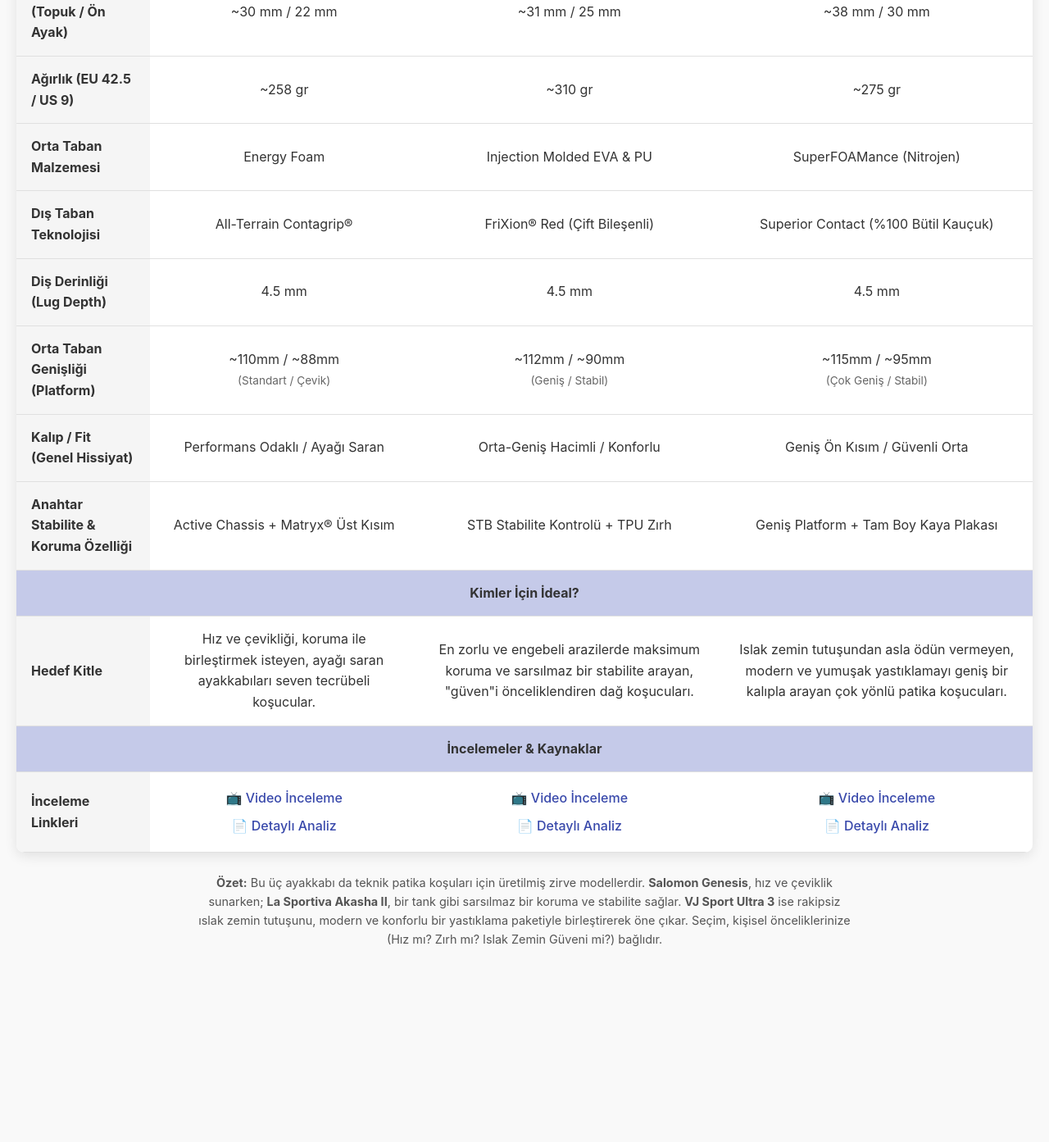
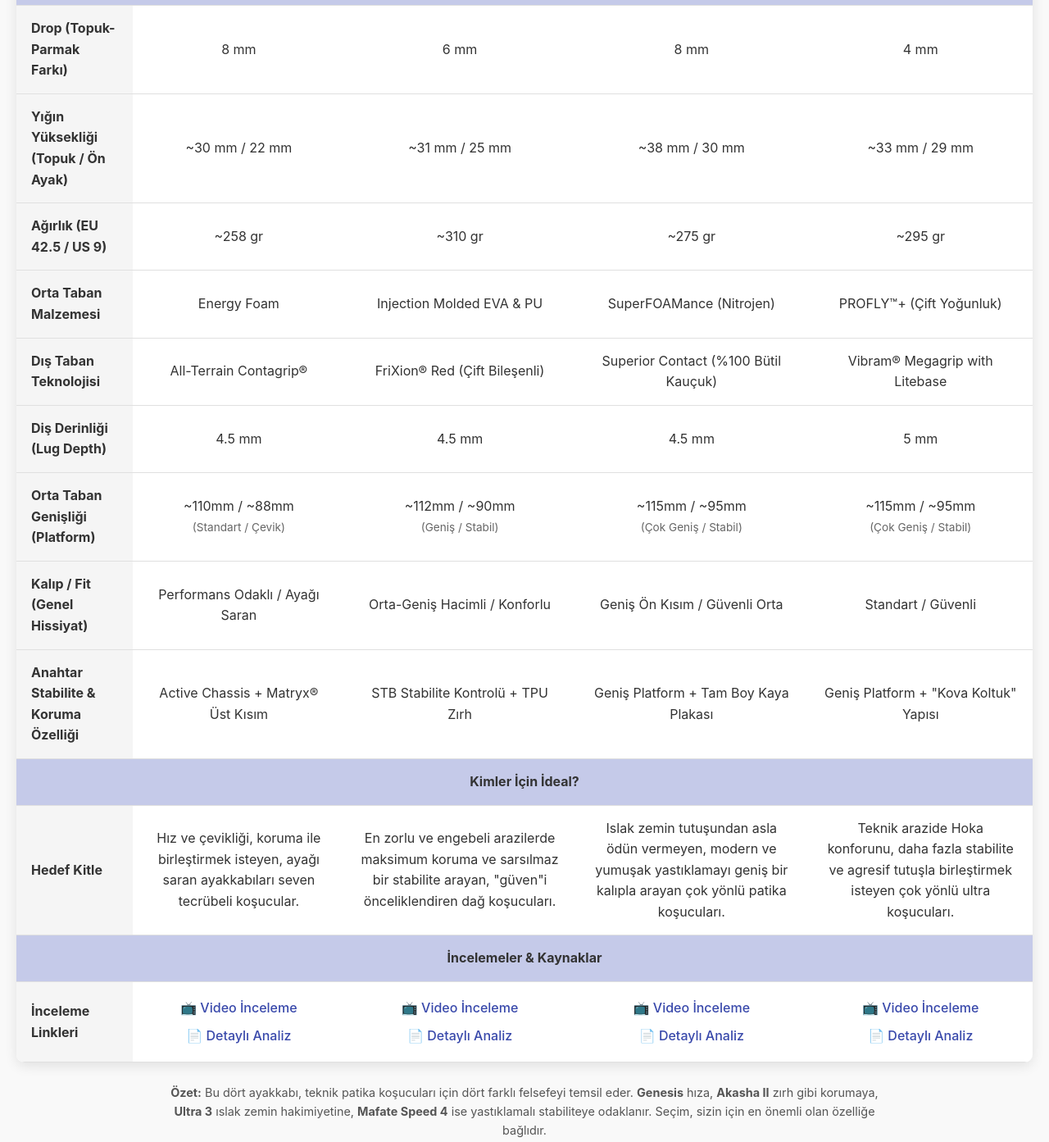
Before and after one commit to oraygungor/teknikayakkabi, a plain HTML site: page index.html in a window 1280 px wide. Shown: the part 1135-2528 px from the top of the page at 82% size. Before the commit the page ends 2313 px from the top, so only its background shows below. Drawn offline with Linux system fonts and the light colour scheme.

Commit message:
Update index.html

```diff
--- a/index.html
+++ b/index.html
@@ -30,7 +30,7 @@
             width: 100%;
             border-collapse: collapse;
             background-color: #fff;
-            min-width: 900px;
+            min-width: 1100px;
         }
         th, td {
             padding: 15px 18px;
@@ -78,7 +78,7 @@
             color: #555;
         }
         .footer p {
-            max-width: 800px;
+            max-width: 900px;
             margin: auto;
         }
         .small-text {
@@ -99,7 +99,7 @@
 </head>
 <body>
 
-    <h1>Teknik Patika Zirve Karşılaştırması: Genesis vs. Akasha II vs. Ultra 3</h1>
+    <h1>Teknik Patika Zirve Karşılaştırması: Dört Farklı Felsefe</h1>
 
     <div class="table-container">
         <table>
@@ -118,13 +118,18 @@
                         <img src="https://iancorless.org/wp-content/uploads/2025/04/iancorless_vjultra3-09104.jpg" alt="VJ Sport Ultra 3"><br>
                         VJ Sport Ultra 3
                     </th>
+                    <th>
+                        <img src="https://dms.deckers.com/hoka/image/upload/t_product-xlarge/v1723179495/1129930-CTRM_1.png?_s=RAABAB0" alt="Hoka Mafate Speed 4"><br>
+                        Hoka Mafate Speed 4
+                    </th>
                 </tr>
             </thead>
             <tbody>
                 <!-- PERFORMANS DEĞERLENDİRMESİ -->
-                <tr style="background-color:#e8eaf6;"><th colspan="4" style="text-align:center; background-color:#c5cae9; box-shadow: none;">Performans Değerlendirmesi</th></tr>
+                <tr style="background-color:#e8eaf6;"><th colspan="5" style="text-align:center; background-color:#c5cae9; box-shadow: none;">Performans Değerlendirmesi</th></tr>
                 <tr>
                     <th>Genel Teknik Arazi Uygunluğu</th>
+                    <td class="rating-excellent">Mükemmel</td>
                     <td class="rating-excellent">Mükemmel</td>
                     <td class="rating-excellent">Mükemmel</td>
                     <td class="rating-excellent">Mükemmel</td>
@@ -134,9 +139,11 @@
                     <td class="rating-good">İyi</td>
                     <td class="rating-very-good">Çok İyi</td>
                     <td class="rating-best">Sınıfının En İyisi</td>
+                    <td class="rating-very-good">Çok İyi</td>
                 </tr>
                 <tr>
                     <th>Çamur & Yumuşak Zemin Tutuşu</th>
+                    <td class="rating-very-good">Çok İyi</td>
                     <td class="rating-very-good">Çok İyi</td>
                     <td class="rating-very-good">Çok İyi</td>
                     <td class="rating-very-good">Çok İyi</td>
@@ -146,11 +153,13 @@
                     <td class="rating-excellent">Mükemmel</td>
                     <td class="rating-best">Sınıfının En İyisi</td>
                     <td class="rating-very-good">Çok İyi</td>
+                    <td class="rating-very-good">Çok İyi</td>
                 </tr>
                 <tr>
                     <th>Ayak Koruması (Zemin & Darbe)</th>
                     <td class="rating-excellent">Mükemmel</td>
                     <td class="rating-best">Sınıfının En İyisi</td>
+                    <td class="rating-excellent">Mükemmel</td>
                     <td class="rating-excellent">Mükemmel</td>
                 </tr>
                 <tr>
@@ -158,50 +167,58 @@
                     <td class="rating-very-good">Çok İyi (Tepkisel)</td>
                     <td class="rating-very-good">Çok İyi (Koruyucu)</td>
                     <td class="rating-excellent">Mükemmel (Yumuşak)</td>
+                    <td class="rating-excellent">Mükemmel (Dengeli)</td>
                 </tr>
 
                 <!-- TEKNİK ÖZELLİKLER -->
-                <tr style="background-color:#e8eaf6;"><th colspan="4" style="text-align:center; background-color:#c5cae9; box-shadow: none;">Teknik Özellikler</th></tr>
+                <tr style="background-color:#e8eaf6;"><th colspan="5" style="text-align:center; background-color:#c5cae9; box-shadow: none;">Teknik Özellikler</th></tr>
                 <tr>
                     <th>Drop (Topuk-Parmak Farkı)</th>
                     <td>8 mm</td>
                     <td>6 mm</td>
                     <td>8 mm</td>
+                    <td>4 mm</td>
                 </tr>
                 <tr>
                     <th>Yığın Yüksekliği (Topuk / Ön Ayak)</th>
                     <td>~30 mm / 22 mm</td>
                     <td>~31 mm / 25 mm</td>
                     <td>~38 mm / 30 mm</td>
+                    <td>~33 mm / 29 mm</td>
                 </tr>
                 <tr>
                     <th>Ağırlık (EU 42.5 / US 9)</th>
                     <td>~258 gr</td>
                     <td>~310 gr</td>
                     <td>~275 gr</td>
+                    <td>~295 gr</td>
                 </tr>
                 <tr>
                     <th>Orta Taban Malzemesi</th>
                     <td>Energy Foam</td>
                     <td>Injection Molded EVA & PU</td>
                     <td>SuperFOAMance (Nitrojen)</td>
+                    <td>PROFLY™+ (Çift Yoğunluk)</td>
                 </tr>
                  <tr>
                     <th>Dış Taban Teknolojisi</th>
                     <td>All-Terrain Contagrip®</td>
                     <td>FriXion® Red (Çift Bileşenli)</td>
                     <td>Superior Contact (%100 Bütil Kauçuk)</td>
+                    <td>Vibram® Megagrip with Litebase</td>
                 </tr>
                 <tr>
                     <th>Diş Derinliği (Lug Depth)</th>
                     <td>4.5 mm</td>
                     <td>4.5 mm</td>
                     <td>4.5 mm</td>
+                    <td>5 mm</td>
                 </tr>
                 <tr>
                     <th>Orta Taban Genişliği (Platform)</th>
                     <td>~110mm / ~88mm <br><span class="small-text">(Standart / Çevik)</span></td>
                     <td>~112mm / ~90mm <br><span class="small-text">(Geniş / Stabil)</span></td>
+                    <td>~115mm / ~95mm <br><span class="small-text">(Çok Geniş / Stabil)</span></td>
                     <td>~115mm / ~95mm <br><span class="small-text">(Çok Geniş / Stabil)</span></td>
                 </tr>
                 <tr>
@@ -209,25 +226,28 @@
                     <td>Performans Odaklı / Ayağı Saran</td>
                     <td>Orta-Geniş Hacimli / Konforlu</td>
                     <td>Geniş Ön Kısım / Güvenli Orta</td>
+                    <td>Standart / Güvenli</td>
                 </tr>
                 <tr>
                     <th>Anahtar Stabilite & Koruma Özelliği</th>
                     <td>Active Chassis + Matryx® Üst Kısım</td>
                     <td>STB Stabilite Kontrolü + TPU Zırh</td>
                     <td>Geniş Platform + Tam Boy Kaya Plakası</td>
+                    <td>Geniş Platform + "Kova Koltuk" Yapısı</td>
                 </tr>
 
                 <!-- KİMLER İÇİN İDEAL? -->
-                <tr style="background-color:#e8eaf6;"><th colspan="4" style="text-align:center; background-color:#c5cae9; box-shadow: none;">Kimler İçin İdeal?</th></tr>
+                <tr style="background-color:#e8eaf6;"><th colspan="5" style="text-align:center; background-color:#c5cae9; box-shadow: none;">Kimler İçin İdeal?</th></tr>
                 <tr>
                     <th>Hedef Kitle</th>
                     <td>Hız ve çevikliği, koruma ile birleştirmek isteyen, ayağı saran ayakkabıları seven tecrübeli koşucular.</td>
                     <td>En zorlu ve engebeli arazilerde maksimum koruma ve sarsılmaz bir stabilite arayan, "güven"i önceliklendiren dağ koşucuları.</td>
                     <td>Islak zemin tutuşundan asla ödün vermeyen, modern ve yumuşak yastıklamayı geniş bir kalıpla arayan çok yönlü patika koşucuları.</td>
+                    <td>Teknik arazide Hoka konforunu, daha fazla stabilite ve agresif tutuşla birleştirmek isteyen çok yönlü ultra koşucuları.</td>
                 </tr>
 
                 <!-- İNCELEME LİNKLERİ -->
-                <tr style="background-color:#e8eaf6;"><th colspan="4" style="text-align:center; background-color:#c5cae9; box-shadow: none;">İncelemeler & Kaynaklar</th></tr>
+                <tr style="background-color:#e8eaf6;"><th colspan="5" style="text-align:center; background-color:#c5cae9; box-shadow: none;">İncelemeler & Kaynaklar</th></tr>
                 <tr>
                     <th>İnceleme Linkleri</th>
                     <td class="review-link">
@@ -242,13 +262,17 @@
                         <a href="https://www.youtube.com/watch?v=Uq7gWiCgaeA" target="_blank" title="Video İnceleme">📺 Video İnceleme</a><br>
                         <a href="https://www.roadtrailrun.com/2025/06/vj-shoes-ultra-3-multi-tester-review.html" target="_blank" title="Teknik İnceleme">📄 Detaylı Analiz</a>
                     </td>
+                     <td class="review-link">
+                        <a href="https://www.youtube.com/watch?v=8msvkrgtyK4" target="_blank" title="Video İnceleme">📺 Video İnceleme</a><br>
+                        <a href="https://runrepeat.com/hoka-mafate-speed-4" target="_blank" title="Teknik İnceleme">📄 Detaylı Analiz</a>
+                    </td>
                 </tr>
             </tbody>
         </table>
     </div>
 
     <div class="footer">
-        <p><strong>Özet:</strong> Bu üç ayakkabı da teknik patika koşuları için üretilmiş zirve modellerdir. <strong>Salomon Genesis</strong>, hız ve çeviklik sunarken; <strong>La Sportiva Akasha II</strong>, bir tank gibi sarsılmaz bir koruma ve stabilite sağlar. <strong>VJ Sport Ultra 3</strong> ise rakipsiz ıslak zemin tutuşunu, modern ve konforlu bir yastıklama paketiyle birleştirerek öne çıkar. Seçim, kişisel önceliklerinize (Hız mı? Zırh mı? Islak Zemin Güveni mi?) bağlıdır.</p>
+        <p><strong>Özet:</strong> Bu dört ayakkabı, teknik patika koşucuları için dört farklı felsefeyi temsil eder. <strong>Genesis</strong> hıza, <strong>Akasha II</strong> zırh gibi korumaya, <strong>Ultra 3</strong> ıslak zemin hakimiyetine, <strong>Mafate Speed 4</strong> ise yastıklamalı stabiliteye odaklanır. Seçim, sizin için en önemli olan özelliğe bağlıdır.</p>
     </div>
 
 </body>
```
